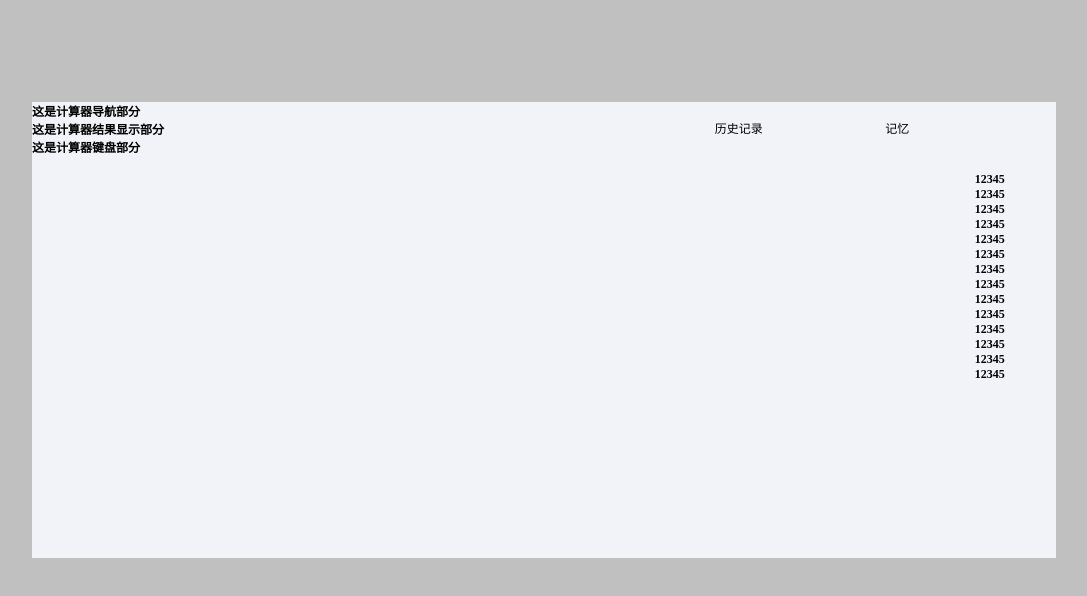
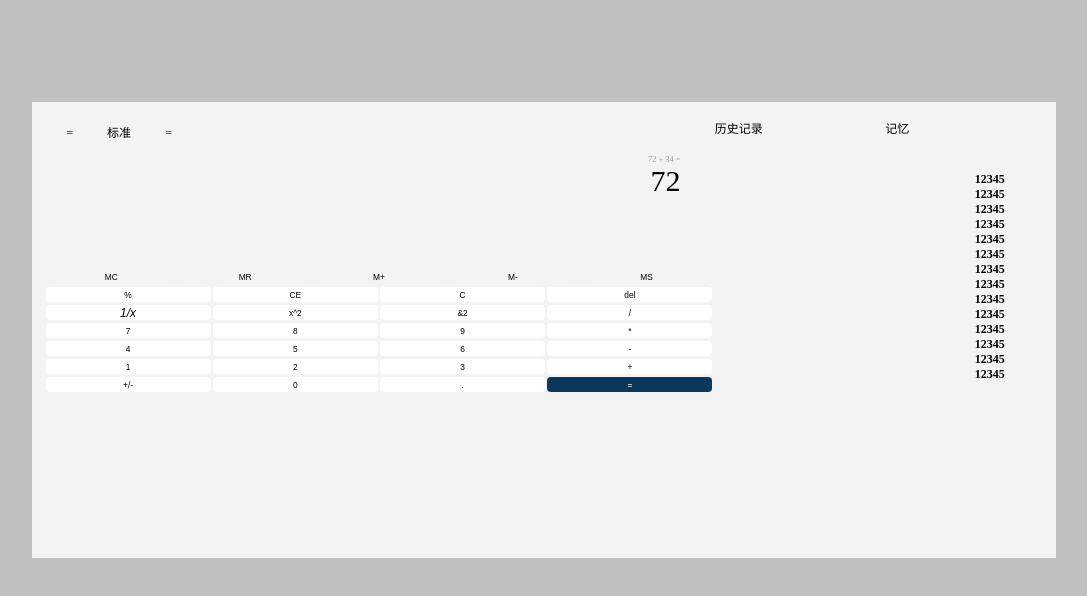
Before and after one commit to 7alpaca7/calculator, a Vue app: page / in a window 1280 px wide. Shown: the top 596 px of the page, without its empty margins (96-1183 px from the left). Built offline with nearby package versions, Linux system fonts and the light colour scheme; the HTML template or start-up script is replaced by a standard one.

Commit message:
初始样式demo,休息一会

```diff
--- a/src/App.vue
+++ b/src/App.vue
@@ -37,9 +37,10 @@ body{
 .cal{
   width: 80vw;
   height: 57vh;
-  background-color: #f1f3f9;
+  background-color: #f3f3f3;
   display: flex;
   margin-top: 10%;
+  overflow: hidden;
 }
 .left{
   flex:2;
--- a/src/components/CalHeader.vue
+++ b/src/components/CalHeader.vue
@@ -1,8 +1,28 @@
 <script setup lang="ts">
 
 </script>
-<template >
-    <h1>这是计算器结果显示部分</h1>
+<template>
+    <div class="result">
+        <p class="equation">72 + 34 =</p>
+        <p class="operate">72</p>
+    </div>
 </template>
 <style scoped>
+.result{
+    height: 15vh;
+    width: 100%;
+    margin-bottom: 1vh;
+}
+.result p{
+    text-align: right;
+    padding-right: 5%;
+}
+.equation{
+    padding-top: 2%;
+    font-size: 0.7rem;
+    color: #9f9f9f;
+}
+.operate{
+    font-size: 2.5rem;
+}
 </style>
--- a/src/components/CalNav.vue
+++ b/src/components/CalNav.vue
@@ -1,8 +1,18 @@
 <script setup lang="ts">
 
 </script>
-<template >
-    <h1>这是计算器导航部分</h1>
+<template>
+    <div class="calNav">
+        <span>=</span>
+        <span>标准</span>
+        <span>=</span>
+    </div>
 </template>
 <style scoped>
+.calNav{
+    margin-top: 3%;
+}
+.calNav span{
+    margin-left: 5%;
+}
 </style>
--- a/src/components/CalSession.vue
+++ b/src/components/CalSession.vue
@@ -2,7 +2,104 @@
 
 </script>
 <template >
-    <h1>这是计算器键盘部分</h1>
+    <div class="keyBoard">
+        <div class="keyM">
+            <button>MC</button>
+            <button>MR</button>
+            <button>M+</button>
+            <button>M-</button>
+            <button>MS</button>
+        </div>
+        <div class="keyN">
+            <div class="line">
+                <button>%</button>
+                <button>CE</button>
+                <button>C</button>
+                <button>del</button>
+            </div>
+            <div class="line">
+                <button><i>1/x</i></button>
+                <button>x^2</button>
+                <button>&2</button>
+                <button>/</button>
+            </div>
+            <div class="line">
+                <button>7</button>
+                <button>8</button>
+                <button>9</button>
+                <button>*</button>
+            </div>
+            <div class="line">
+                <button>4</button>
+                <button>5</button>
+                <button>6</button>
+                <button>-</button>
+            </div>
+            <div class="line">
+                <button>1</button>
+                <button>2</button>
+                <button>3</button>
+                <button>+</button>
+            </div>
+            <div class="line">
+                <button>+/-</button>
+                <button>0</button>
+                <button>.</button>
+                <button class="equal">=</button>
+            </div>
+        </div>
+    </div>
 </template>
 <style scoped>
+.keyBoard{
+    display: flex;
+    flex-direction: column;
+    align-content: center;
+    justify-items: center;
+    height: 35vh;
+    padding-left: 2%;
+    padding-bottom: 1%;
+}
+.keyM{
+    display: flex;
+    flex-direction: row;
+}
+.line{
+    display: flex;
+}
+button{
+    flex: 1;
+    width:100%;
+    height: 1.3rem;
+    font-size: 13px;
+    border-radius: 4px;
+    background-color: #ffffff;
+    margin: 0 0.2rem 0.2rem 0;
+    font-size: 0.7rem;
+    border: none;
+    text-align: center;
+}
+button:hover{
+    background-color: #dcdcdcf6;
+}
+button:active{
+    background-color: #ffffff;
+}
+.keyM button{
+    background-color: #f3f3f3;
+
+}
+.keyM button:hover{
+    background-color: #dcdcdcf6;
+}
+.equal{
+    background-color: #09385c;
+    color: #fff;
+}
+.equal:hover{
+    background-color: #0d4d7e;
+}
+.equal:active{
+    background-color: #09385c;
+}
 </style>
```
